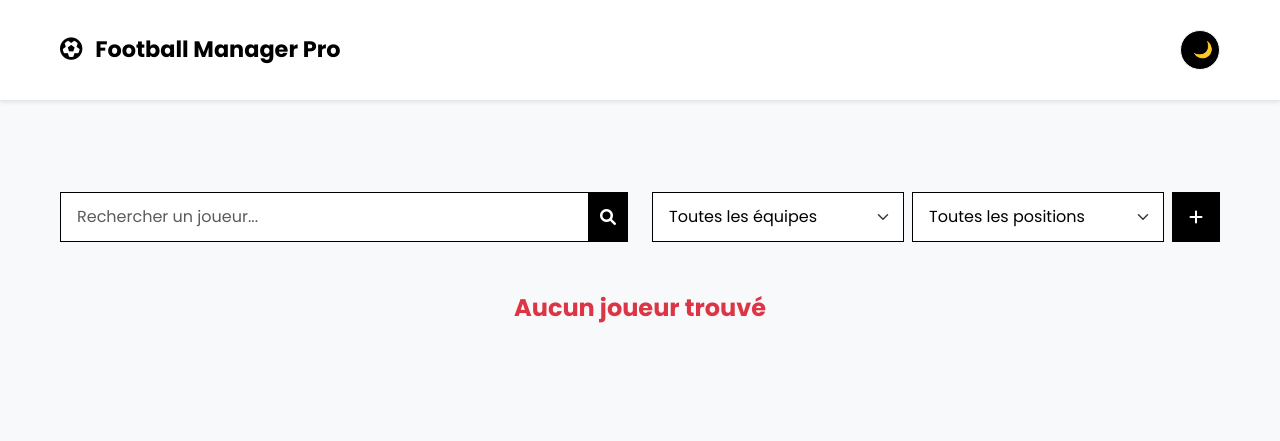
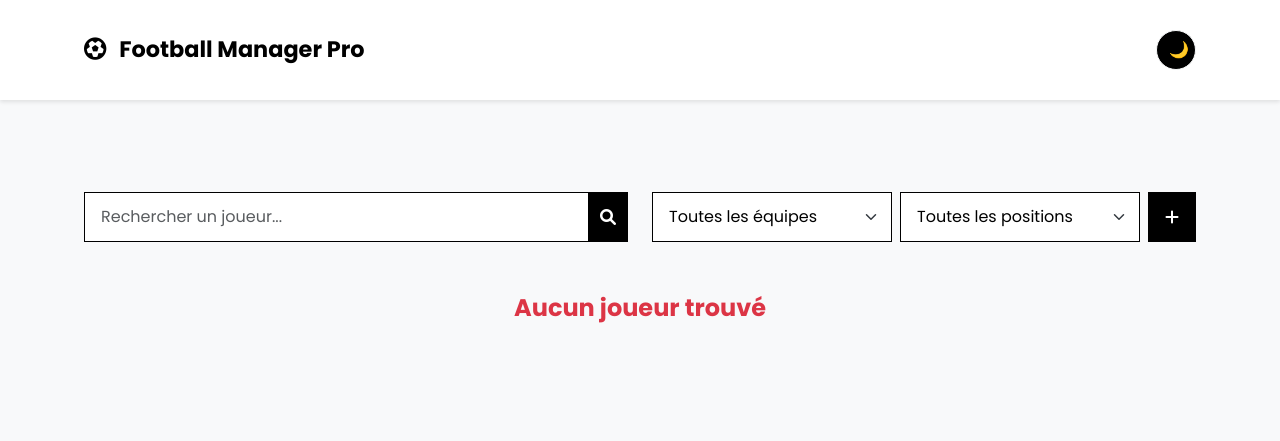
Before and after one commit to hug0-cstrs/jam_difus_test, a PHP site: page / in a window 1280 px wide. Shown: the top 441 px of the page. Run offline with PHP 8.4, Linux system fonts and the light colour scheme; data that the repository does not hold is empty.

Commit message:
feat: Improve layout and update player management

```diff
--- a/assets/css/style.css
+++ b/assets/css/style.css
@@ -93,6 +93,10 @@ body {
   min-height: 100vh;
 }
 
+main {
+  flex: 1 0 auto;
+}
+
 a {
   text-decoration: none;
 }
@@ -106,7 +110,7 @@ a:hover {
    ========================================================================== */
 
 .container {
-  width: 100%;
+  width: 90%;
   max-width: 1200px;
   margin: 0 auto;
   padding: 20px;
```
Also changed, not shown: ajax/update_player.php (line endings or trailing spaces).
